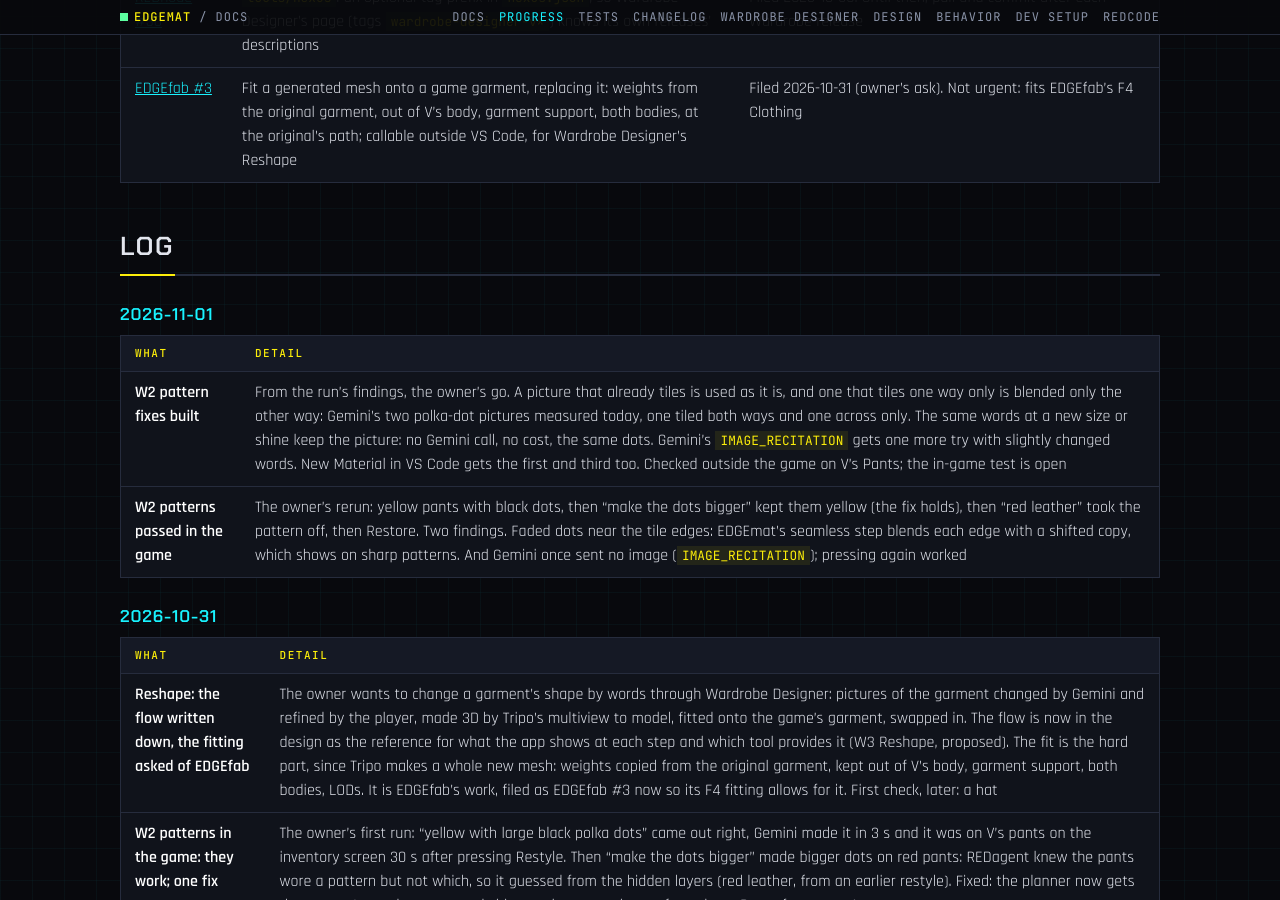
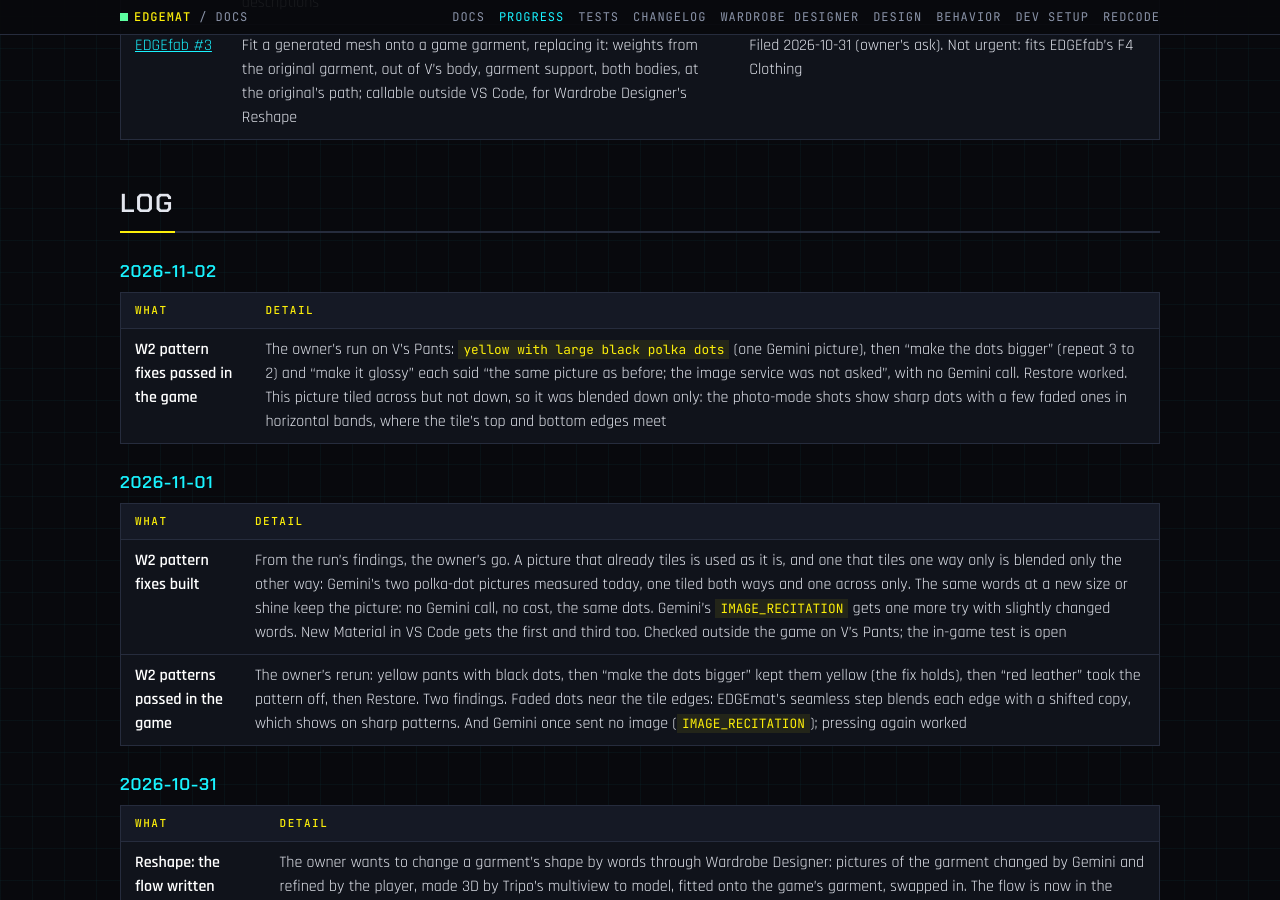
Before and after one commit to Edgemodders/EDGEmat, a Jekyll site: the page built from docs/progress.md, in a window 1280 px wide and 900 px high, scrolled down 3408 px. Built offline with Jekyll 4.4.1, drawn with Linux system fonts in a browser that asks for light colours; our own code applies the rules of GitHub Pages for plain Markdown files; some of the changed text lies outside the part shown.

Commit message:
Wardrobe Designer W2 pattern fixes passed in the game
Co-Authored-By: Claude Opus 5.5 <noreply@anthropic.com>

```diff
--- a/docs/progress.md
+++ b/docs/progress.md
@@ -2,7 +2,7 @@
 
 What has been done on EDGEmat, what was decided and why, and what is open. Newest first within each section. Read this to catch up without asking. The [design](design.html) and the [behavior spec](design/behavior.html) hold the full detail.
 
-Last updated 2026-10-29.
+Last updated 2026-11-02.
 
 ## At a glance
 
@@ -48,6 +47,12 @@ Last updated 2026-10-29.
 | [EDGEfab #3](https://github.com/Edgemodders/EDGEfab/issues/3) | Fit a generated mesh onto a game garment, replacing it: weights from the original garment, out of V's body, garment support, both bodies, at the original's path; callable outside VS Code, for Wardrobe Designer's Reshape | Filed 2026-10-31 (owner's ask). Not urgent: fits EDGEfab's F4 Clothing |
 
 ## Log
+
+### 2026-11-02
+
+| What | Detail |
+|---|---|
+| **W2 pattern fixes passed in the game** | The owner's run on V's Pants: `yellow with large black polka dots` (one Gemini picture), then "make the dots bigger" (repeat 3 to 2) and "make it glossy" each said "the same picture as before; the image service was not asked", with no Gemini call. Restore worked. This picture tiled across but not down, so it was blended down only: the photo-mode shots show sharp dots with a few faded ones in horizontal bands, where the tile's top and bottom edges meet |
 
 ### 2026-11-01
 
```
Also changed, not shown: other parts of docs/progress.md (+0 -1 lines), CLAUDE.md (+1 -1 lines), docs/testing.md (+3 -1 lines).
